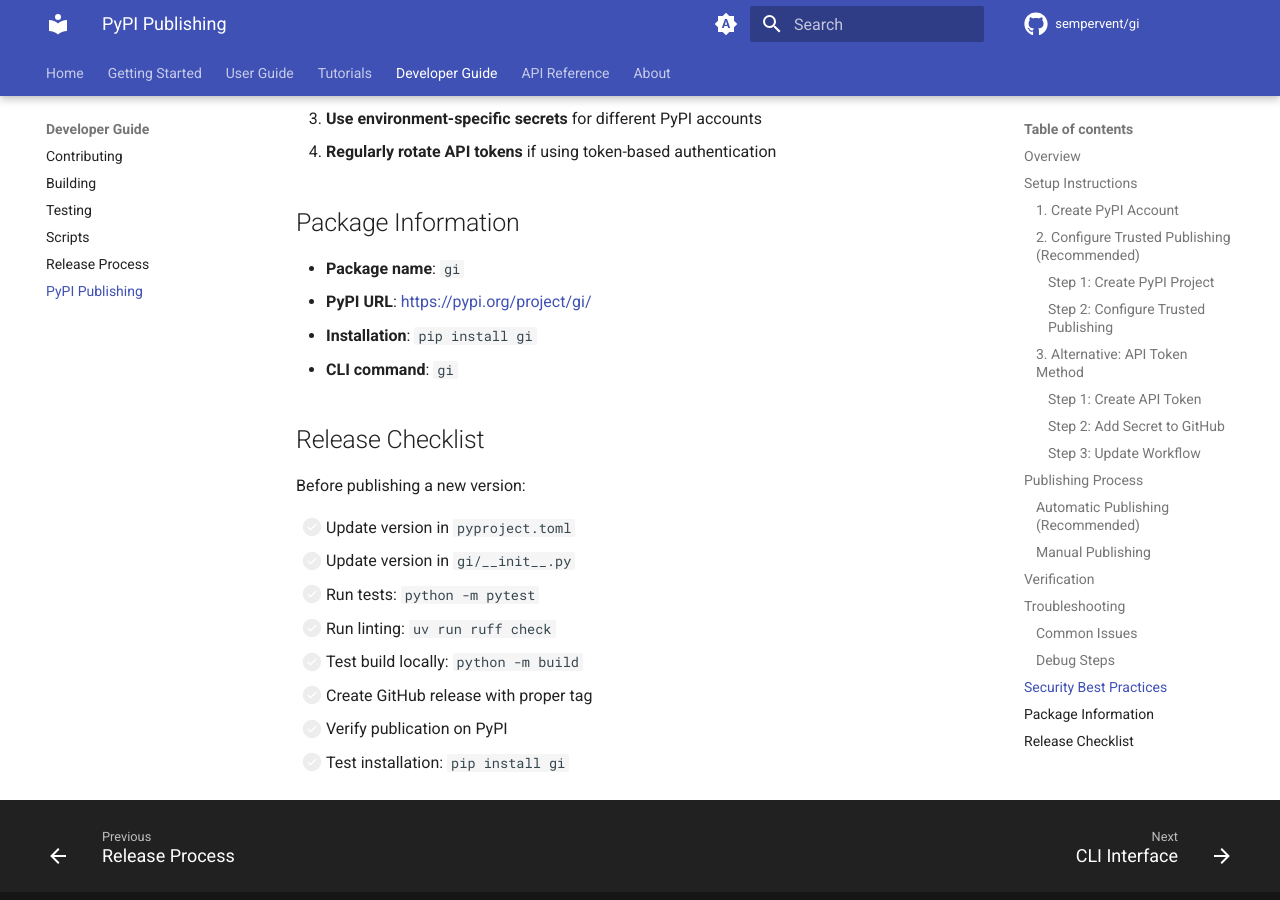
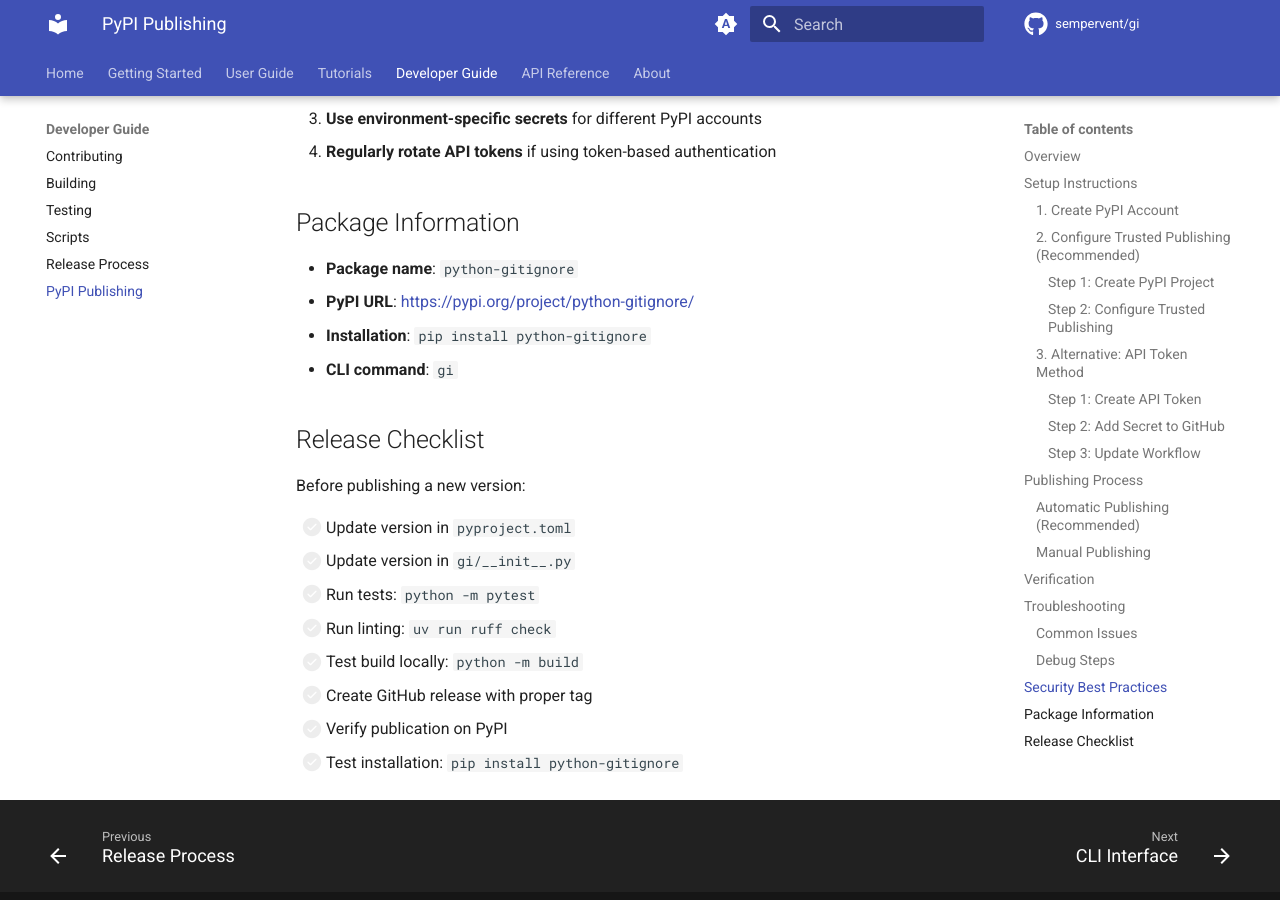
Before and after one commit to sempervent/gi, an MkDocs documentation site: the page built from docs/developer-guide/pypi-publishing.md, in a window 1280 px wide and 900 px high, scrolled down 3732 px. Built offline with MkDocs 1.6.1 and Material for MkDocs 9.7.7, drawn with Linux system fonts in a browser that asks for light colours; comment, search, counter and statistics services are not loaded; the version menu is left out; some of the changed text lies outside the part shown.

Commit message:
feat: rename package from gi to python-gitignore
- Updated pyproject.toml package name to python-gitignore
- Updated GitHub Actions workflow to reference python-gitignore
- Updated all documentation to use python-gitignore package name
- Updated README.md badges and installation instructions
- Updated PyPI publishing documentation

The CLI command remains 'gi' but the package is now published as 'python-gitignore' on PyPI.

Installation:
- pipx install python-gitignore
- pip install python-gitignore

PyPI URL: https://pypi.org/project/python-gitignore/

```diff
--- a/docs/developer-guide/pypi-publishing.md
+++ b/docs/developer-guide/pypi-publishing.md
@@ -20,14 +20,14 @@
 Trusted publishing is more secure than API tokens and is the recommended approach.
 
 #### Step 1: Create PyPI Project
-1. Go to [PyPI](https://pypi.org) and create a new project named `gi`
+1. Go to [PyPI](https://pypi.org) and create a new project named `python-gitignore`
 2. Note: The project name must match the name in `pyproject.toml`
 
 #### Step 2: Configure Trusted Publishing
 1. In your PyPI project settings, go to "Publishing" → "Trusted publishers"
 2. Click "Add a new pending publisher"
 3. Configure the publisher:
-   - **PyPI project name**: `gi`
+   - **PyPI project name**: `python-gitignore`
    - **Owner**: `sempervent` (your GitHub username/organization)
    - **Repository name**: `gi`
    - **Workflow filename**: `publish.yml`
@@ -96,8 +96,8 @@
 
 After publishing, you can verify the package is available:
 
-1. **Check PyPI**: https://pypi.org/project/gi/
-2. **Install the package**: `pip install gi`
+1. **Check PyPI**: https://pypi.org/project/python-gitignore/
+2. **Install the package**: `pip install python-gitignore`
 3. **Test the CLI**: `gi --help`
 
 ## Troubleshooting
@@ -136,9 +136,9 @@
 
 ## Package Information
 
-- **Package name**: `gi`
-- **PyPI URL**: https://pypi.org/project/gi/
-- **Installation**: `pip install gi`
+- **Package name**: `python-gitignore`
+- **PyPI URL**: https://pypi.org/project/python-gitignore/
+- **Installation**: `pip install python-gitignore`
 - **CLI command**: `gi`
 
 ## Release Checklist
@@ -152,4 +152,4 @@
 - [ ] Test build locally: `python -m build`
 - [ ] Create GitHub release with proper tag
 - [ ] Verify publication on PyPI
-- [ ] Test installation: `pip install gi`
+- [ ] Test installation: `pip install python-gitignore`
--- a/pyproject.toml
+++ b/pyproject.toml
@@ -3,7 +3,7 @@
 build-backend = "hatchling.build"
 
 [project]
-name = "gi"
+name = "python-gitignore"
 version = "1.0.0"
 description = "A CLI tool to combine .gitignore templates from github/gitignore"
 readme = "README.md"
```
Also changed, not shown: README.md (+4 -4 lines), 1 other file.
